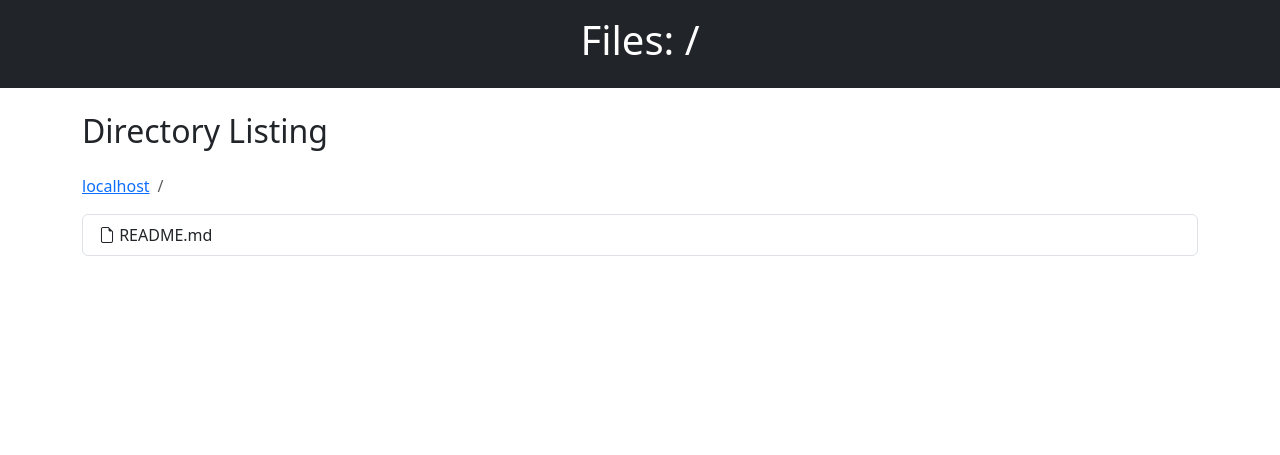
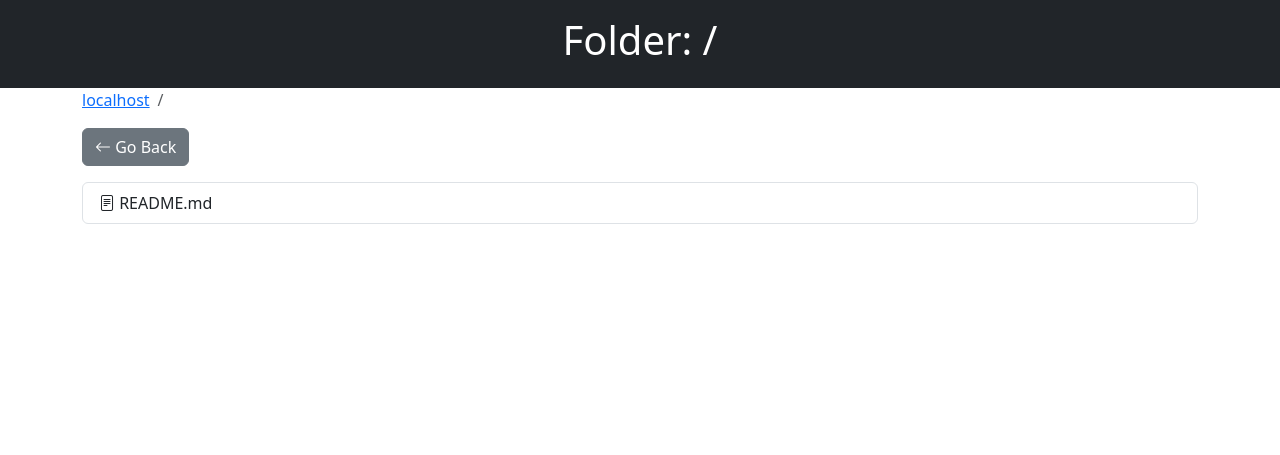
Before and after one commit to oytunistrator/php-dirlister, a PHP site: page /index.php in a window 1280 px wide. Shown: the top 455 px of the page. Run offline with PHP 8.4, Linux system fonts and the light colour scheme.

Commit message:
Update index.php

```diff
--- a/index.php
+++ b/index.php
@@ -1,9 +1,55 @@
+<?php
+// === TEMEL AYARLAR ===
+$baseDirectory = realpath('.');
+$dirParam = $_GET['dir'] ?? '/';
+$fileParam = $_GET['file'] ?? null;
+
+// ZIP oluşturma endpoint
+if (isset($_GET['zip']) && $_GET['zip'] === '1' && isset($_GET['dirToZip'])) {
+    $dirToZip = rawurldecode($_GET['dirToZip']);
+    $fullDirPath = realpath($baseDirectory . '/' . $dirToZip);
+
+    if ($fullDirPath && is_dir($fullDirPath) && strpos($fullDirPath, $baseDirectory) === 0) {
+        $zipName = basename($fullDirPath) . '.zip';
+        $zipPath = sys_get_temp_dir() . '/' . $zipName;
+
+        $zip = new ZipArchive();
+        if ($zip->open($zipPath, ZipArchive::CREATE | ZipArchive::OVERWRITE) === true) {
+            $files = new RecursiveIteratorIterator(
+                new RecursiveDirectoryIterator($fullDirPath),
+                RecursiveIteratorIterator::LEAVES_ONLY
+            );
+            foreach ($files as $file) {
+                if (!$file->isDir()) {
+                    $filePath = $file->getRealPath();
+                    $relativePath = substr($filePath, strlen($fullDirPath) + 1);
+                    $zip->addFile($filePath, $relativePath);
+                }
+            }
+            $zip->close();
+
+            header('Content-Type: application/zip');
+            header('Content-Disposition: attachment; filename="'.basename($zipName).'"');
+            header('Content-Length: ' . filesize($zipPath));
+            readfile($zipPath);
+            unlink($zipPath);
+            exit;
+        } else {
+            echo '<div class="alert alert-danger">Failed to create ZIP.</div>';
+            exit;
+        }
+    } else {
+        echo '<div class="alert alert-danger">Invalid folder to zip.</div>';
+        exit;
+    }
+}
+?>
 <!DOCTYPE html>
 <html lang="en">
 <head>
     <meta charset="UTF-8">
     <meta name="viewport" content="width=device-width, initial-scale=1.0">
-    <title>Files</title>
+    <title><?php echo $_SERVER['HTTP_HOST']; ?></title>
     <link href="https://cdn.jsdelivr.net/npm/bootstrap@5.3.0/dist/css/bootstrap.min.css" rel="stylesheet">
     <link href="https://cdn.jsdelivr.net/npm/bootstrap-icons/font/bootstrap-icons.css" rel="stylesheet">
     <style>
@@ -13,52 +59,58 @@
 <body>
 
 <header class="bg-dark text-white p-3 text-center">
-    <h1>Files: <?php echo htmlspecialchars($_GET['dir'] ?? '/'); ?></h1>
+    <h1>Folder: <?php echo htmlspecialchars($_GET['dir'] ?? '/'); ?></h1>
 </header>
 
 <div class="container">
-    <h2 class="my-4">Directory Listing</h2>
 
 <?php
-// === TEMEL AYARLAR ===
-$baseDirectory = realpath('.');
-$dirParam = $_GET['dir'] ?? '/';
+// URL decode ve path oluşturma
+$requestPathDecoded = rawurldecode($dirParam);
+$fullPath = $baseDirectory . ($requestPathDecoded === '/' ? '' : $requestPathDecoded);
+$realPath = realpath($fullPath);
 
-// 1. URL decode et (boşluk, özel karakterler)
-$requestPathDecoded = rawurldecode($dirParam);
-
-// 2. Full path oluştur
-$fullPath = $baseDirectory . ($requestPathDecoded === '/' ? '' : $requestPathDecoded);
-
-// 3. Gerçek path (symlink çözümü ve normalizasyon)
-$realPath = realpath($fullPath);
-// 4. Güvenlik kontrolleri
-if (
-    $realPath === false ||               // Dizin yok
-    !is_dir($realPath) ||                // Gerçekten dizin değilse
-    strpos($realPath, $baseDirectory) !== 0 // Base directory dışına çıkıyorsa
-) {
+// Güvenlik kontrolü
+if ($realPath === false || !is_dir($realPath) || strpos($realPath, $baseDirectory) !== 0) {
     header("HTTP/1.1 400 Bad Request");
     echo '<div class="alert alert-danger">Invalid directory or access denied.</div>';
-
-    // Geri butonunu göster
     $parentDirectory = dirname($requestPathDecoded);
-    if ($parentDirectory !== '/' && $parentDirectory !== '.' && $parentDirectory !== '') {
-        $parentParts = explode('/', trim($parentDirectory, '/'));
-        $parentUrlEncoded = '/' . implode('/', array_map('rawurlencode', $parentParts));
-        echo '<a href="?dir=' . htmlspecialchars($parentUrlEncoded) . '" class="btn btn-secondary mt-3"><i class="bi bi-arrow-left"></i> Go Back</a>';
-    } else {
-        // Eğer kök dizindeyse ana sayfaya dön
-        echo '<a href="?dir=/" class="btn btn-secondary mt-3"><i class="bi bi-arrow-left"></i> Go Back</a>';
-    }
-
+    $parentUrl = ($parentDirectory && $parentDirectory !== '.' && $parentDirectory !== '/')
+        ? '/' . implode('/', array_map('rawurlencode', explode('/', trim($parentDirectory, '/'))))
+        : '/';
+    echo '<a href="?dir=' . htmlspecialchars($parentUrl) . '" class="btn btn-secondary mt-3"><i class="bi bi-arrow-left"></i> Go Back</a>';
     exit;
 }
 
-// === Ignore list ===
+// Ignore list
 $ignoreList = [".", "..", "awstatsicons", "index.php", "icon", "awstats-icon", "index.html", ".htaccess", ".user.ini"];
 
-// === BREADCRUMB ===
+// Dosya okuma
+if ($fileParam) {
+    $fileDecoded = rawurldecode($fileParam);
+    $filePath = $baseDirectory . $fileDecoded;
+    $realFilePath = realpath($filePath);
+    $allowedExtensions = ['txt','log','csv','md'];
+
+    if ($realFilePath && is_file($realFilePath) && strpos($realFilePath, $baseDirectory) === 0 && in_array(strtolower(pathinfo($realFilePath, PATHINFO_EXTENSION)), $allowedExtensions)) {
+        $content = file_get_contents($realFilePath);
+        echo '<div class="card mb-3"><div class="card-body">';
+        echo '<h5>' . htmlspecialchars(basename($realFilePath)) . '</h5>';
+        echo '<pre>' . nl2br(htmlspecialchars($content)) . '</pre>';
+        echo '</div></div>';
+
+        $parentDir = dirname($fileDecoded);
+        $parentUrl = ($parentDir && $parentDir !== '.' && $parentDir !== '/')
+            ? '/' . implode('/', array_map('rawurlencode', explode('/', trim($parentDir, '/'))))
+            : '/';
+        echo '<a href="?dir=' . htmlspecialchars($parentUrl) . '" class="btn btn-secondary mb-3"><i class="bi bi-arrow-left"></i> Go Back</a>';
+        exit;
+    } else {
+        echo '<div class="alert alert-danger">Cannot read this file.</div>';
+    }
+}
+
+// Breadcrumb
 $breadcrumbs = [];
 $parts = explode('/', trim($requestPathDecoded, '/'));
 $pathAcc = '';
@@ -75,15 +127,14 @@ foreach ($breadcrumbs as $breadcrumb) {
 }
 echo '</ol></nav>';
 
-// === GERİ BUTONU ===
+// Geri butonu
 $parentDirectory = dirname($requestPathDecoded);
-if ($parentDirectory !== '/' && $parentDirectory !== '.' && $parentDirectory !== '') {
-    $parentParts = explode('/', trim($parentDirectory, '/'));
-    $parentUrlEncoded = '/' . implode('/', array_map('rawurlencode', $parentParts));
-    echo '<a href="?dir=' . htmlspecialchars($parentUrlEncoded) . '" class="btn btn-secondary mb-3"><i class="bi bi-arrow-left"></i> Go Back</a>';
-}
+$parentUrl = ($parentDirectory && $parentDirectory !== '.' && $parentDirectory !== '/')
+    ? '/' . implode('/', array_map('rawurlencode', explode('/', trim($parentDirectory, '/'))))
+    : '/';
+echo '<a href="?dir=' . htmlspecialchars($parentUrl) . '" class="btn btn-secondary mb-3"><i class="bi bi-arrow-left"></i> Go Back</a>';
 
-// === DİZİN LİSTELEME ===
+// Dizin listeleme
 if ($dir_handle = opendir($realPath)) {
     echo '<div class="list-group">';
     while (($file = readdir($dir_handle)) !== false) {
@@ -93,13 +144,22 @@ if ($dir_handle = opendir($realPath)) {
             $filePath = str_replace('//', '/', $filePath);
 
             if (is_dir($realPath . '/' . $file)) {
-                echo '<a href="?dir=' . htmlspecialchars($filePath) . '" class="list-group-item list-group-item-action list-group-item-primary">
-                        <i class="bi bi-folder"></i> ' . htmlspecialchars($file) . '
-                      </a>';
+                $zipUrl = '?zip=1&dirToZip=' . urlencode($filePath);
+                echo '<div class="list-group-item list-group-item-action list-group-item-primary d-flex justify-content-between align-items-center">';
+                echo '<span><a href="?dir=' . htmlspecialchars($filePath) . '" class="text-decoration-none text-dark"><i class="bi bi-folder"></i> ' . htmlspecialchars($file) . '</a></span>';
+                echo '<span class="text-success" style="cursor:pointer;" title="ZIP indir" onclick="window.location.href=\'' . htmlspecialchars($zipUrl) . '\'"><i class="bi bi-file-zip fs-5"></i></span>';
+                echo '</div>';
             } else {
-                echo '<a href="' . htmlspecialchars($filePath) . '" download class="list-group-item list-group-item-action">
-                        <i class="bi bi-file-earmark"></i> ' . htmlspecialchars($file) . '
-                      </a>';
+                $ext = strtolower(pathinfo($file, PATHINFO_EXTENSION));
+                if (in_array($ext, ['txt','log','csv','md'])) {
+                    echo '<a href="?file=' . htmlspecialchars($filePath) . '" class="list-group-item list-group-item-action">
+                            <i class="bi bi-file-text"></i> ' . htmlspecialchars($file) . '
+                          </a>';
+                } else {
+                    echo '<a href="' . htmlspecialchars($filePath) . '" download class="list-group-item list-group-item-action">
+                            <i class="bi bi-file-earmark"></i> ' . htmlspecialchars($file) . '
+                          </a>';
+                }
             }
         }
     }
```
